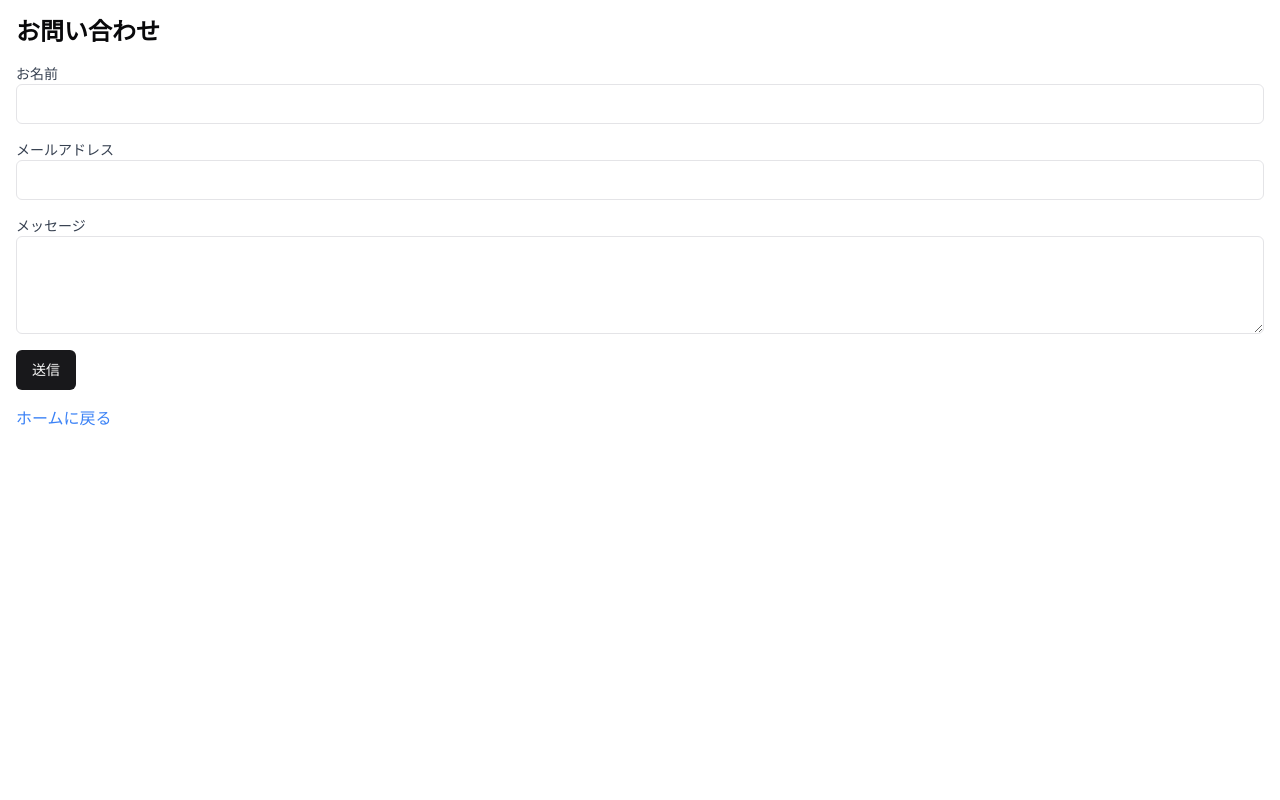
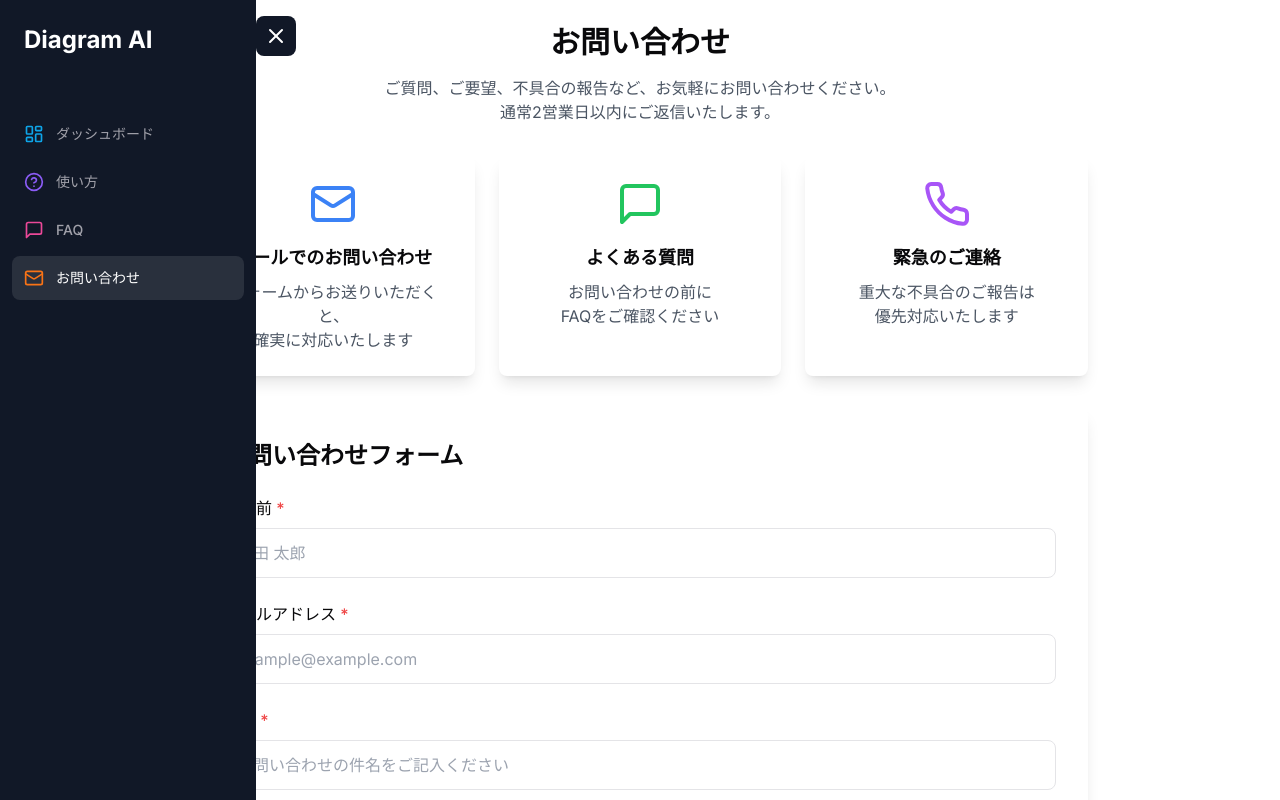
Before and after one commit to watayoshi1984/blog-templete, a Next.js app in the folder depwa/: page /contact in a window 1280 px wide. Built offline with nearby package versions, Linux system fonts and the light colour scheme.

Commit message:
feat: UIとUXの大幅な改善 - メインページにヘッダーを追加 - 初期状態にテストコードを追加 - お問い合わせフォームをUCDAに準拠

```diff
--- a/depwa/app/contact/page.tsx
+++ b/depwa/app/contact/page.tsx
@@ -1,38 +1,160 @@
-import Link from 'next/link'
-import { Button } from "@/components/ui/button"
-import { Input } from "@/components/ui/input"
-import { Textarea } from "@/components/ui/textarea"
+'use client';
+
+import { useState } from 'react';
+import { Sidebar } from '@/components/ui/sidebar';
+import { Mail, Phone, MessageSquare } from 'lucide-react';
 
 export default function ContactPage() {
+  const [formData, setFormData] = useState({
+    name: '',
+    email: '',
+    subject: '',
+    message: '',
+  });
+
+  const handleSubmit = async (e: React.FormEvent) => {
+    e.preventDefault();
+    // フォーム送信処理を実装
+    console.log('Form submitted:', formData);
+  };
+
   return (
-    <div className="container mx-auto p-4">
-      <h1 className="text-2xl font-bold mb-4">お問い合わせ</h1>
-      <form className="space-y-4">
-        <div>
-          <label htmlFor="name" className="block text-sm font-medium text-gray-700">
-            お名前
-          </label>
-          <Input type="text" id="name" name="name" required />
+    <div className="flex h-screen">
+      <Sidebar />
+      <main className="flex-1 p-6 overflow-auto">
+        <div className="max-w-4xl mx-auto space-y-8">
+          <div className="text-center">
+            <h1 className="text-3xl font-bold mb-4">お問い合わせ</h1>
+            <p className="text-gray-600 mb-8">
+              ご質問、ご要望、不具合の報告など、お気軽にお問い合わせください。
+              <br />
+              通常2営業日以内にご返信いたします。
+            </p>
+          </div>
+
+          {/* お問い合わせ方法の案内 */}
+          <div className="grid md:grid-cols-3 gap-6 mb-8">
+            <div className="bg-white p-6 rounded-lg shadow-lg text-center">
+              <Mail className="w-12 h-12 mx-auto mb-4 text-blue-500" />
+              <h3 className="text-lg font-semibold mb-2">メールでのお問い合わせ</h3>
+              <p className="text-gray-600">
+                フォームからお送りいただくと、
+                <br />
+                確実に対応いたします
+              </p>
+            </div>
+            <div className="bg-white p-6 rounded-lg shadow-lg text-center">
+              <MessageSquare className="w-12 h-12 mx-auto mb-4 text-green-500" />
+              <h3 className="text-lg font-semibold mb-2">よくある質問</h3>
+              <p className="text-gray-600">
+                お問い合わせの前に
+                <br />
+                FAQをご確認ください
+              </p>
+            </div>
+            <div className="bg-white p-6 rounded-lg shadow-lg text-center">
+              <Phone className="w-12 h-12 mx-auto mb-4 text-purple-500" />
+              <h3 className="text-lg font-semibold mb-2">緊急のご連絡</h3>
+              <p className="text-gray-600">
+                重大な不具合のご報告は
+                <br />
+                優先対応いたします
+              </p>
+            </div>
+          </div>
+
+          {/* お問い合わせフォーム */}
+          <div className="bg-white p-8 rounded-lg shadow-lg">
+            <h2 className="text-2xl font-semibold mb-6">お問い合わせフォーム</h2>
+            <form onSubmit={handleSubmit} className="space-y-6">
+              <div className="space-y-2">
+                <label htmlFor="name" className="block font-medium">
+                  お名前 <span className="text-red-500">*</span>
+                </label>
+                <input
+                  type="text"
+                  id="name"
+                  required
+                  className="w-full p-3 border rounded-lg focus:ring-2 focus:ring-blue-500"
+                  placeholder="山田 太郎"
+                  value={formData.name}
+                  onChange={(e) => setFormData({ ...formData, name: e.target.value })}
+                />
+              </div>
+
+              <div className="space-y-2">
+                <label htmlFor="email" className="block font-medium">
+                  メールアドレス <span className="text-red-500">*</span>
+                </label>
+                <input
+                  type="email"
+                  id="email"
+                  required
+                  className="w-full p-3 border rounded-lg focus:ring-2 focus:ring-blue-500"
+                  placeholder="example@example.com"
+                  value={formData.email}
+                  onChange={(e) => setFormData({ ...formData, email: e.target.value })}
+                />
+              </div>
+
+              <div className="space-y-2">
+                <label htmlFor="subject" className="block font-medium">
+                  件名 <span className="text-red-500">*</span>
+                </label>
+                <input
+                  type="text"
+                  id="subject"
+                  required
+                  className="w-full p-3 border rounded-lg focus:ring-2 focus:ring-blue-500"
+                  placeholder="お問い合わせの件名をご記入ください"
+                  value={formData.subject}
+                  onChange={(e) => setFormData({ ...formData, subject: e.target.value })}
+                />
+              </div>
+
+              <div className="space-y-2">
+                <label htmlFor="message" className="block font-medium">
+                  お問い合わせ内容 <span className="text-red-500">*</span>
+                </label>
+                <textarea
+                  id="message"
+                  required
+                  rows={6}
+                  className="w-full p-3 border rounded-lg focus:ring-2 focus:ring-blue-500"
+                  placeholder="具体的な内容をご記入ください"
+                  value={formData.message}
+                  onChange={(e) => setFormData({ ...formData, message: e.target.value })}
+                />
+              </div>
+
+              <div className="bg-gray-50 p-4 rounded-lg">
+                <h3 className="font-medium mb-2">お問い合わせの前に</h3>
+                <ul className="list-disc list-inside text-gray-600 space-y-1">
+                  <li>必須項目（<span className="text-red-500">*</span>）は全てご記入ください</li>
+                  <li>ご返信は2営業日以内を目安にさせていただきます</li>
+                  <li>緊急の場合は、その旨を件名にご記載ください</li>
+                </ul>
+              </div>
+
+              <button
+                type="submit"
+                className="w-full py-3 bg-blue-600 text-white rounded-lg hover:bg-blue-700 transition-colors"
+              >
+                送信する
+              </button>
+            </form>
+          </div>
+
+          {/* プライバシーポリシー */}
+          <div className="text-center text-gray-600 text-sm">
+            <p>
+              ご入力いただいた個人情報は、お問い合わせへの対応のみに使用し、
+              <br />
+              その他の目的では使用いたしません。
+            </p>
+          </div>
         </div>
-        <div>
-          <label htmlFor="email" className="block text-sm font-medium text-gray-700">
-            メールアドレス
-          </label>
-          <Input type="email" id="email" name="email" required />
-        </div>
-        <div>
-          <label htmlFor="message" className="block text-sm font-medium text-gray-700">
-            メッセージ
-          </label>
-          <Textarea id="message" name="message" rows={4} required />
-        </div>
-        <Button type="submit">送信</Button>
-      </form>
-      <div className="mt-4">
-        <Link href="/" className="text-blue-500 hover:underline">
-          ホームに戻る
-        </Link>
-      </div>
+      </main>
     </div>
-  )
+  );
 }
--- a/depwa/app/page.tsx
+++ b/depwa/app/page.tsx
@@ -3,78 +3,97 @@
 import { useState } from 'react';
 import { Sidebar } from '@/components/ui/sidebar';
 import { DiagramToggle } from '@/components/diagram-toggle';
-import Mermaid from '@/components/mermaid';
-import PlantUML from '@/components/plantuml';
+import { Mermaid } from '@/components/mermaid';
+import { PlantUML } from '@/components/plantuml';
 import { generateDiagram } from '@/lib/gemini';
 import { DiagramType } from '@/lib/types';
-import { ResizablePanelGroup, ResizablePanel } from '@/components/ui/resizable';
+
+const INITIAL_MERMAID_CODE = `graph TD
+    %% テストダイアグラム
+    A["開始"] --> B["処理1"]
+    B --> C{"条件分岐"}
+    C -->|"はい"| D["処理2"]
+    C -->|"いいえ"| E["処理3"]
+    D --> F["終了"]
+    E --> F`;
 
 export default function Home() {
+  const [prompt, setPrompt] = useState('');
   const [diagramType, setDiagramType] = useState<DiagramType>('mermaid');
-  const [prompt, setPrompt] = useState('');
+  const [diagramCode, setDiagramCode] = useState(INITIAL_MERMAID_CODE);
   const [isLoading, setIsLoading] = useState(false);
-  const [diagramCode, setDiagramCode] = useState('');
 
-  const handleSubmit = async () => {
-    if (!prompt) return;
+  const handleSubmit = async (e: React.FormEvent) => {
+    e.preventDefault();
+    if (!prompt.trim()) return;
+
     setIsLoading(true);
     try {
-      const result = await generateDiagram(prompt, diagramType);
-      if (result) {
-        setDiagramCode(result);
-      }
+      const generatedCode = await generateDiagram(prompt, diagramType);
+      setDiagramCode(generatedCode);
+    } catch (error) {
+      console.error('Error:', error);
     } finally {
       setIsLoading(false);
     }
   };
 
   return (
-    <div className="flex h-screen">
+    <div className="flex h-screen overflow-hidden">
       <Sidebar />
-      <main className="flex-1 p-6">
-        <ResizablePanelGroup direction="vertical">
-          <ResizablePanel defaultSize={50}>
-            <div className="space-y-4">
-              <DiagramToggle
-                value={diagramType}
-                onChange={setDiagramType}
-              />
-              <div className="flex flex-col space-y-4">
+      <main className="flex-1 overflow-auto">
+        <div className="container mx-auto p-6 space-y-8">
+          {/* ヘッダー部分 */}
+          <div className="text-center mb-8 pt-4">
+            <h1 className="text-4xl font-bold mb-4">Diagram AI</h1>
+            <p className="text-xl text-gray-600">
+              マーメイド記法・PlantUMLの作図をAIが支援！
+            </p>
+          </div>
+
+          {/* 入力フォーム */}
+          <form onSubmit={handleSubmit} className="space-y-4">
+            <div className="flex items-center space-x-4 mb-4">
+              <DiagramToggle value={diagramType} onChange={setDiagramType} />
+            </div>
+            <div className="relative">
               <textarea
                 value={prompt}
                 onChange={(e) => setPrompt(e.target.value)}
-                  placeholder="図の説明を入力してください..."
-                  className="w-full h-32 p-4 text-sm rounded-lg border border-gray-300 focus:outline-none focus:ring-2 focus:ring-blue-500"
+                placeholder="作成したい図の説明を入力してください。例：「ユーザーがログインしてから商品を購入するまでの流れを表すシーケンス図」"
+                className="w-full h-32 p-4 border rounded-lg resize-none focus:ring-2 focus:ring-blue-500"
               />
               <button
-                  onClick={handleSubmit}
+                type="submit"
                 disabled={isLoading}
-                  className="px-4 py-2 bg-blue-500 text-white rounded-lg hover:bg-blue-600 focus:outline-none focus:ring-2 focus:ring-blue-500 focus:ring-offset-2 disabled:opacity-50"
+                className={`absolute bottom-4 right-4 px-6 py-2 bg-blue-600 text-white rounded-lg
+                  ${isLoading ? 'opacity-50 cursor-not-allowed' : 'hover:bg-blue-700'}`}
               >
                 {isLoading ? '生成中...' : '図を生成'}
               </button>
             </div>
-            </div>
-          </ResizablePanel>
-          <ResizablePanel defaultSize={50}>
-            <div className="h-full">
-              {diagramCode && (
-                <div className="space-y-4">
-                  <div className="diagram-preview">
+          </form>
+
+          {/* プレビューとコード */}
+          <div className="grid grid-cols-1 lg:grid-cols-2 gap-6 mt-8">
+            <div className="bg-white p-6 rounded-lg shadow-lg">
+              <h2 className="text-xl font-semibold mb-4">プレビュー</h2>
+              <div className="border rounded-lg p-4 bg-gray-50 min-h-[300px]">
                 {diagramType === 'mermaid' ? (
                   <Mermaid code={diagramCode} />
                 ) : (
                   <PlantUML code={diagramCode} />
                 )}
               </div>
-                  <div className="diagram-code">
-                    <pre>{diagramCode}</pre>
+            </div>
+            <div className="bg-white p-6 rounded-lg shadow-lg">
+              <h2 className="text-xl font-semibold mb-4">生成されたコード</h2>
+              <pre className="border rounded-lg p-4 bg-gray-50 overflow-auto min-h-[300px]">
+                <code>{diagramCode}</code>
+              </pre>
             </div>
           </div>
-              )}
         </div>
-          </ResizablePanel>
-        </ResizablePanelGroup>
       </main>
     </div>
   );
--- a/depwa/components/ui/sidebar.tsx
+++ b/depwa/components/ui/sidebar.tsx
@@ -64,13 +64,10 @@ export function Sidebar() {
       >
         <div className="space-y-4 py-4 flex flex-col h-full">
           <div className="px-3 py-2 flex-1">
-            <Link href="/" className="flex flex-col items-center pl-3 mb-14">
-              <h1 className="text-2xl font-bold text-center">
+            <Link href="/" className="flex items-center pl-3 mb-14">
+              <h1 className="text-2xl font-bold">
                 Diagram AI
               </h1>
-              <p className="text-sm text-gray-400 mt-2 text-center">
-                マーメイド記法・PlantUMLの作図をAIが支援！
-              </p>
             </Link>
             <div className="space-y-1">
               {routes.map((route) => (
--- a/depwa/lib/gemini.ts
+++ b/depwa/lib/gemini.ts
@@ -40,7 +40,7 @@ const MERMAID_PROMPT = `
    - IDには半角英数字のみを使用すること
    - コメントは %% で開始すること
    - 英数字は問題なく使用可能
-
+   - 日本語は""で囲むこと
 入力された説明に基づいて、上記の要件を満たす図を生成してください。
 `;
 
```
Lines whose indentation alone changed are shown as unchanged.
